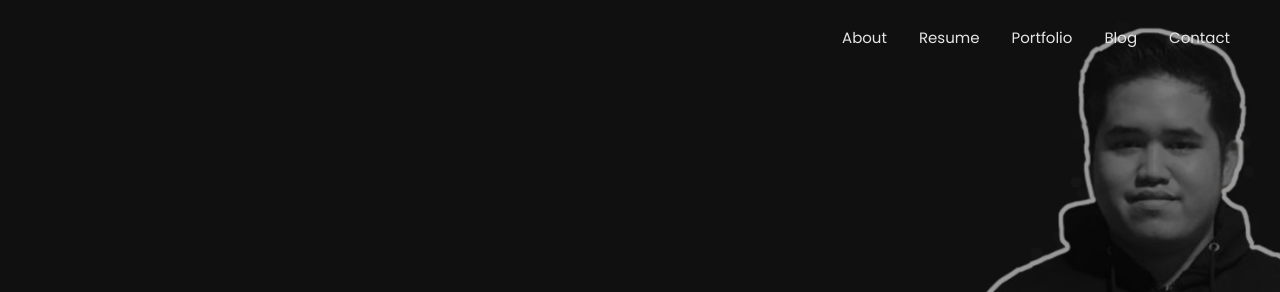
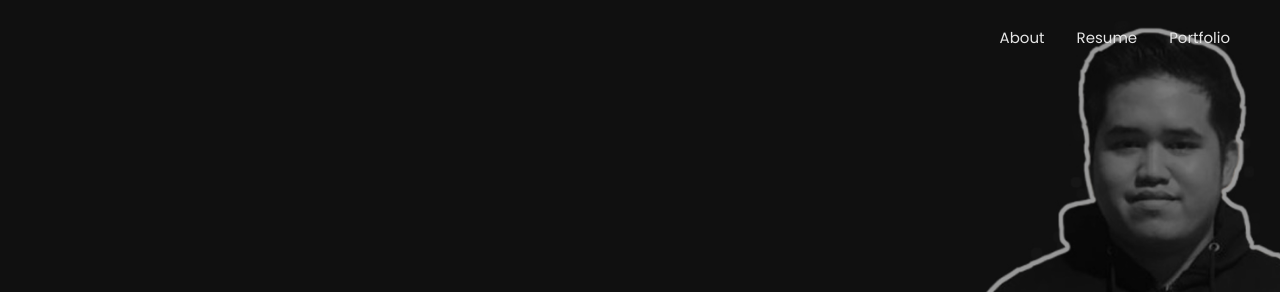
Before and after one commit to fathalfath30/fathalfath30.github.io, a plain HTML site: page index.html in a window 1280 px wide. Shown: the top 292 px of the page. Drawn offline with Linux system fonts and the light colour scheme.

Commit message:
delete link blog dan contact

```diff
--- a/index.html
+++ b/index.html
@@ -78,8 +78,6 @@
       <li class="nav-item"><a class="nav-link" href="#about">About</a></li>
       <li class="nav-item"><a class="nav-link" href="#resume">Resume</a></li>
       <li class="nav-item"><a class="nav-link" href="#portfolio">Portfolio</a></li>
-      <li class="nav-item"><a class="nav-link" href="#blog">Blog</a></li>
-      <li class="nav-item"><a class="nav-link" href="#contact">Contact</a></li>
     </ul>
   </div>
 </nav>
```
